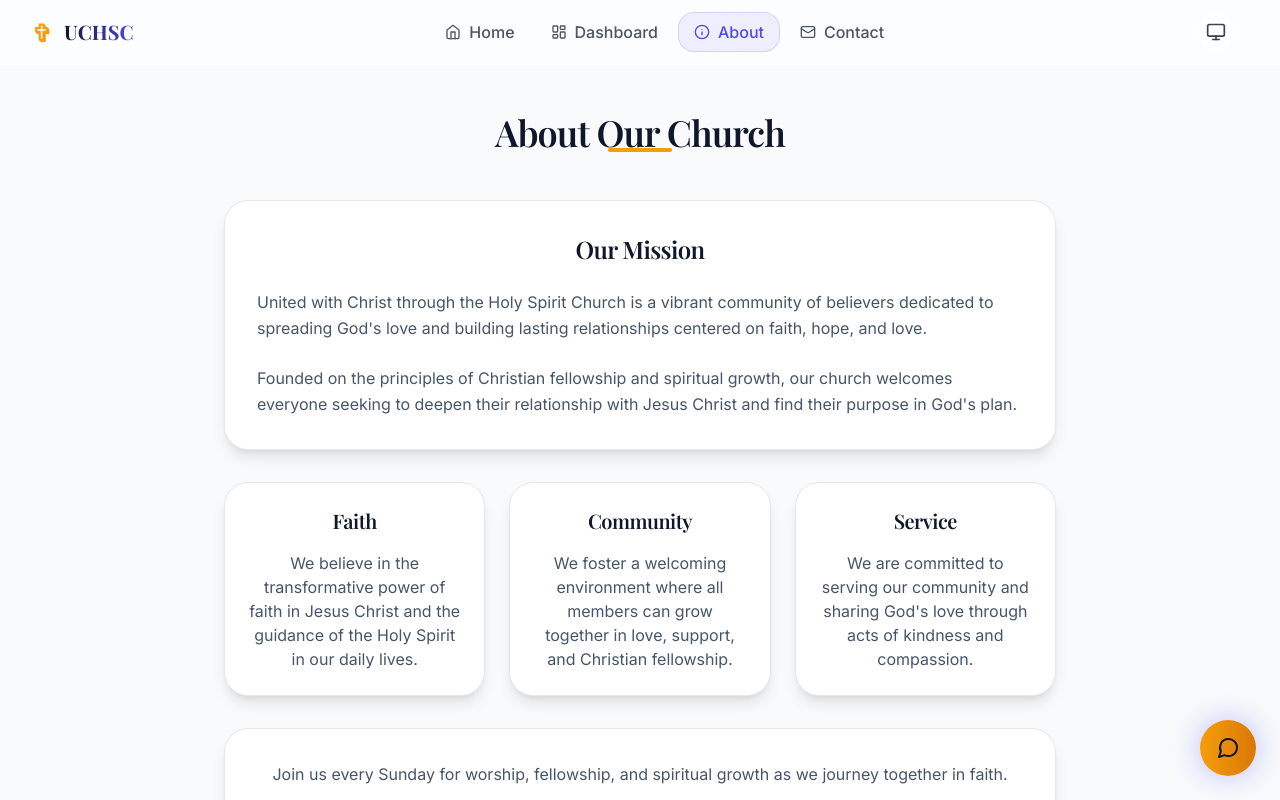
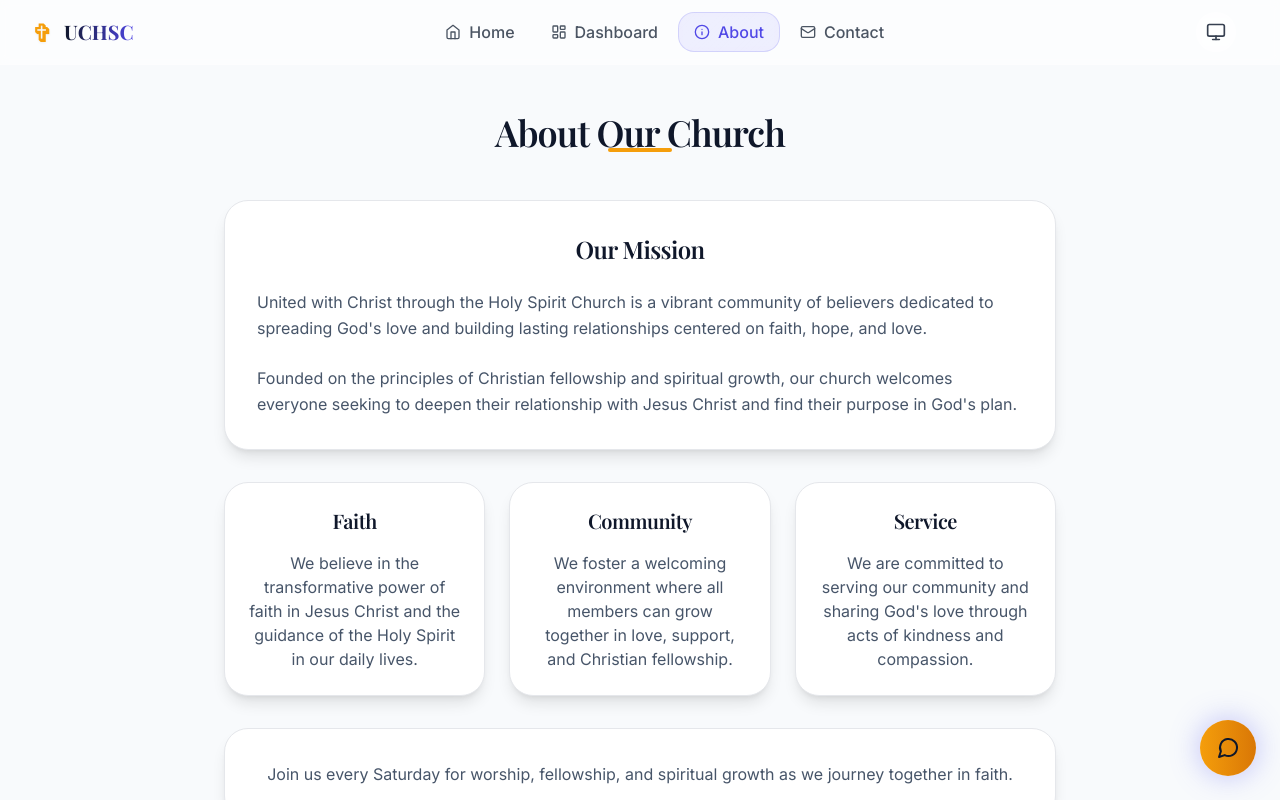
Before and after one commit to J-codeee/church, a Next.js app: page / in a window 1280 px wide. Both pictures are taken after a click on the button "About". Shown: the top 800 px of the page. Built offline with nearby package versions, Linux system fonts and the light colour scheme; a web font is replaced by a local one.

Commit message:
update content and map location

```diff
--- a/src/components/AboutPage.tsx
+++ b/src/components/AboutPage.tsx
@@ -52,7 +52,7 @@ export default function AboutPage() {
 
           <div className="card p-8">
             <p className="text-slate-600 leading-relaxed text-center">
-              Join us every Sunday for worship, fellowship, and spiritual growth as we journey
+              Join us every Saturday for worship, fellowship, and spiritual growth as we journey
               together in faith.
             </p>
           </div>
--- a/src/components/ContactPage.tsx
+++ b/src/components/ContactPage.tsx
@@ -71,7 +71,7 @@ export default function ContactPage() {
             </div>
             <div className="text-center mt-4">
               <a
-                href="https://maps.app.goo.gl/vabn1hDXqezC542HA"
+                href="https://maps.app.goo.gl/8faySNAa3iZk8RZPA"
                 target="_blank"
                 rel="noopener noreferrer"
                 className="inline-flex items-center gap-2 text-gold hover:text-gold-600 font-medium transition-colors"
```
